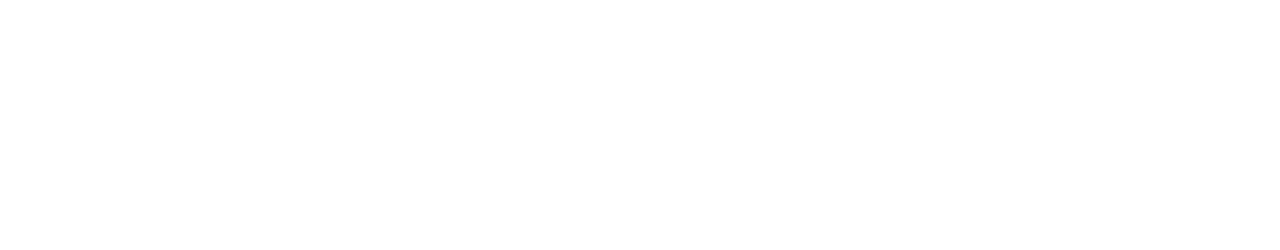
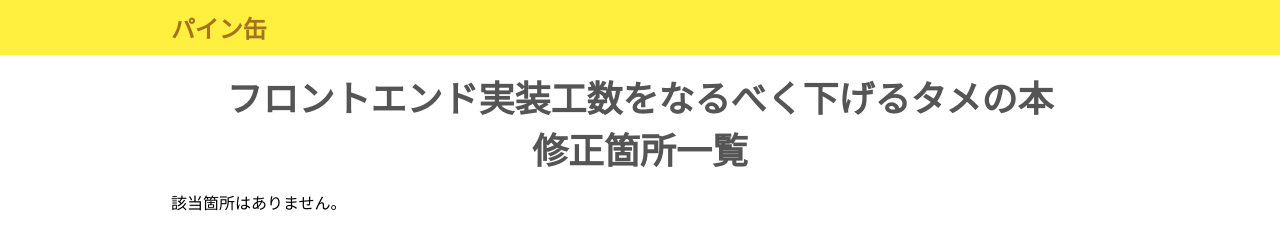
Before and after one commit to sadnessOjisan/pinecan, a Gatsby site: page /revice/kosubook in a window 1280 px wide. Before the commit this address had no page. Built offline with nearby package versions, Linux system fonts and the light colour scheme; Gatsby itself is replaced by a stand-in of ours.

Commit message:
update: revice

```diff
--- /dev/null
+++ b/src/pages/revice/kosubook.js
@@ -0,0 +1,39 @@
+import React from "react"
+import { Link } from "gatsby"
+import styled from "styled-components"
+import Layout from "../../components/layout"
+import SEO from "../../components/seo"
+
+export default () => {
+  return (
+    <Layout>
+      <Section>
+        <SEO title="revice" />
+        <Title>
+          フロントエンド実装工数をなるべく下げるタメの本 <br></br>修正箇所一覧
+        </Title>
+        <ul>
+          {/* <li>
+            p1
+            <ul style={{ marginLeft: "2.4rem" }}>
+              <li>誤</li>
+              <li>正</li>
+            </ul>
+          </li> */}
+          該当箇所はありません。
+        </ul>
+      </Section>
+    </Layout>
+  )
+}
+const Section = styled.div`
+  margin-bottom: 4.8rem;
+  font-size: 1.6rem;
+`
+
+const Title = styled.h1`
+  color: #555555;
+  text-align: center;
+  font-size: 3.6rem;
+  margin-bottom: 1.6rem;
+`
```
Also changed, not shown: src/pages/index.js (+14 -2 lines), src/pages/revice/modalbook.js (added, +39 -0 lines).
